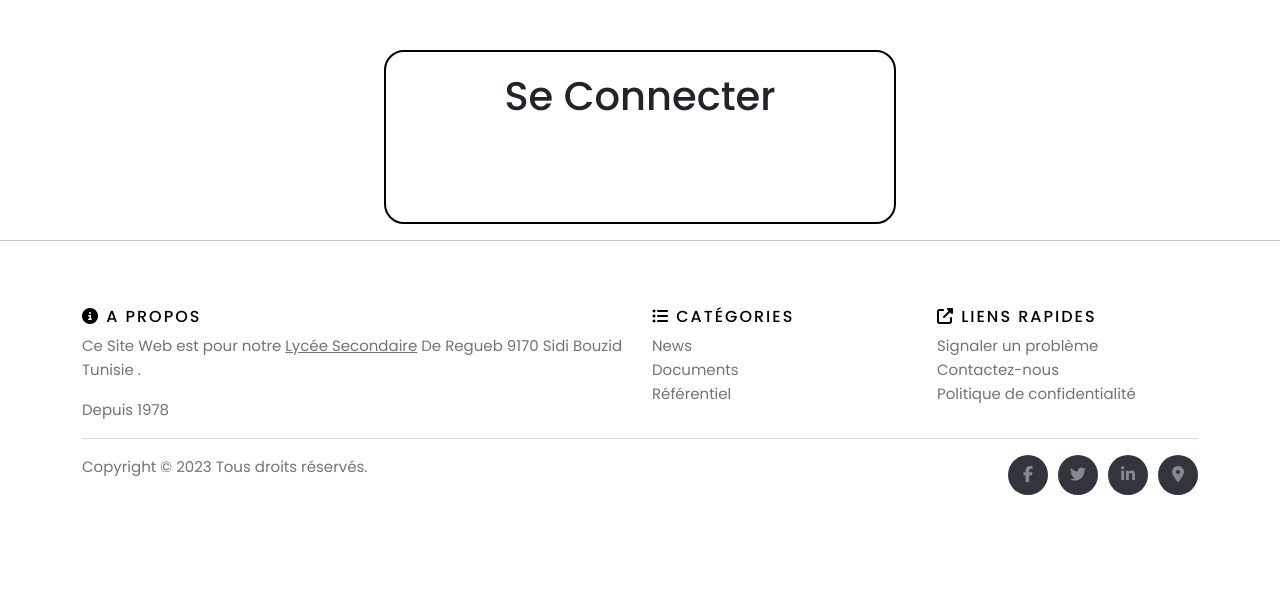
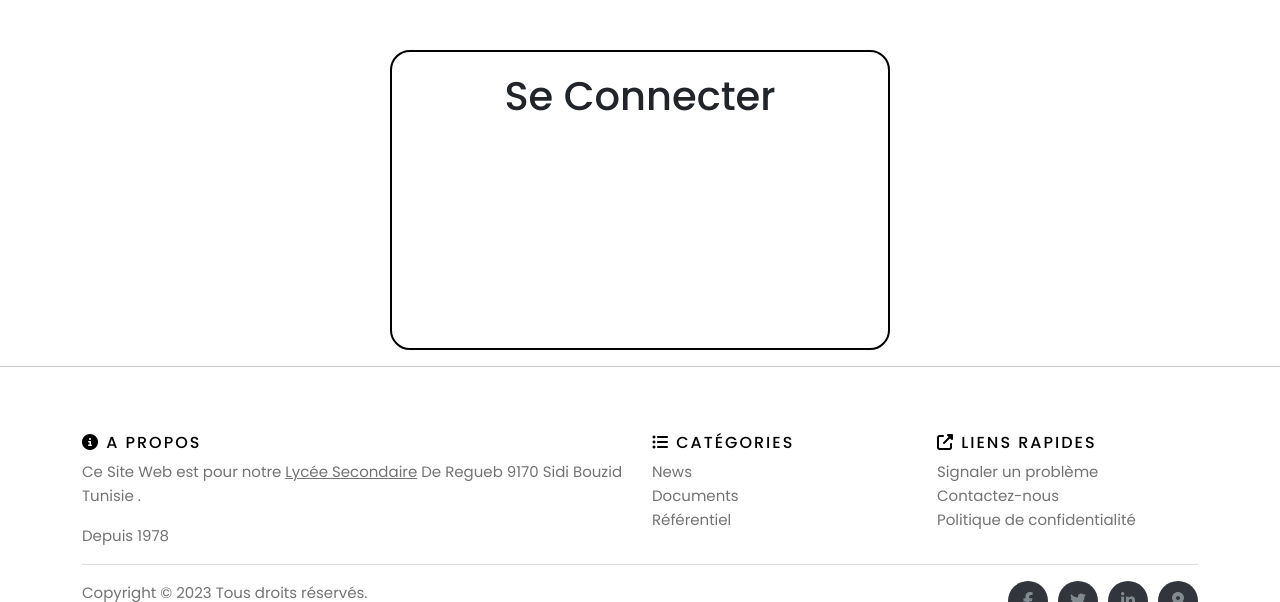
Before and after one commit to LyceeRegueb/LyceeRegueb.github.io, a PHP site: page /Login/login.html in a window 1280 px wide. Shown: the part 80-682 px from the top of the page. Run offline with PHP 8.4, Linux system fonts and the light colour scheme; some libraries are stand-ins or nearby versions.

Commit message:
Facebook login added 'still not working)

```diff
--- a/Login/login.html
+++ b/Login/login.html
@@ -104,8 +104,9 @@
      data-size="large"
      data-logo_alignment="left">
 </div>
+<div id="fb-root"></div>
+<div class="fb-login-button" data-width="500" data-size="" data-button-type="" data-layout="" data-auto-logout-link="true" data-use-continue-as="false"></div>
       </div>
-
 
 
 
@@ -166,5 +167,7 @@
     <script src="https://kit.fontawesome.com/0b908dc814.js" crossorigin="anonymous"></script>
     <script src="https://accounts.google.com/gsi/client" async defer></script>
     <script src="https://apis.google.com/js/api:client.js"></script>
+    <script async defer crossorigin="anonymous" src="https://connect.facebook.net/en_US/sdk.js"></script>
+    <script async defer crossorigin="anonymous" src="https://connect.facebook.net/en_US/sdk.js#xfbml=1&version=v17.0&appId=924759205449859&autoLogAppEvents=1" nonce="C09BNoSO"></script><script async defer crossorigin="anonymous" src="https://connect.facebook.net/en_US/sdk.js#xfbml=1&version=v17.0&appId=924759205449859&autoLogAppEvents=1" nonce="1xkKY6CV"></script>
   </body>
 </html>
--- a/assets/css/style.css
+++ b/assets/css/style.css
@@ -587,17 +587,20 @@ word-break: break-word !important;
   align-items: center;
   border: 2px solid black;
   border-radius: 20px;
-  margin-right: 30%;
-  margin-left: 30%;
+  width: 500px;
+  height: 300px;
+  margin: auto;
+}
+@media(max-width:760px){
+  .login-box{
+    width: auto;
+  }
 }
 .login-text{
   margin-top: 20px
 }
 .g_id_signin{
-  margin-left:30% ;
-  margin-top: 20%;
-  margin-right: 30%;
-  margin-bottom: 20%;
+  margin: 30%;
 }
 .round-image {
   width: 50px;
--- a/assets/js/script.js
+++ b/assets/js/script.js
@@ -268,3 +268,17 @@ var googleUser = {};
     document.getElementById("mySidebar").style.display = "none";
     document.getElementById("openNav").style.display = "inline-block";
   }
+
+
+
+
+
+
+  window.fbAsyncInit = function() {
+    FB.init({
+      appId            : '924759205449859',
+      autoLogAppEvents : true,
+      xfbml            : true,
+      version          : 'v17.0'
+    });
+  };
--- a/console.txt
+++ b/console.txt
@@ -2,3 +2,5 @@ Client id:
 253395359989-2k6j0n7c8chbb19kh8f4iqhlanhltv4m.apps.googleusercontent.com
 client sceret:
 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
+fb app id:
+924759205449859
--- a/index.html
+++ b/index.html
@@ -281,6 +281,8 @@
         </div>
       </div>
 </footer>
+
+
          <script src="https://cdn.jsdelivr.net/npm/bootstrap@5.3.0-alpha3/dist/js/bootstrap.bundle.min.js" integrity="sha384-ENjdO4Dr2bkBIFxQpeoTz1HIcje39Wm4jDKdf19U8gI4ddQ3GYNS7NTKfAdVQSZe" crossorigin="anonymous"></script>
          <script src="https://code.jquery.com/jquery-3.6.0.js"></script>
          <script src="https://code.jquery.com/ui/1.13.2/jquery-ui.js"></script>
@@ -288,5 +290,6 @@
          <script src="./assets/js/script.js"></script>
          <script src="https://apis.google.com/js/platform.js?onload=renderButton" async defer></script>
          <script src="https://kit.fontawesome.com/0b908dc814.js" crossorigin="anonymous"></script>
+         <script async defer crossorigin="anonymous" src="https://connect.facebook.net/en_US/sdk.js"></script>
    </body>
 </html>
```
